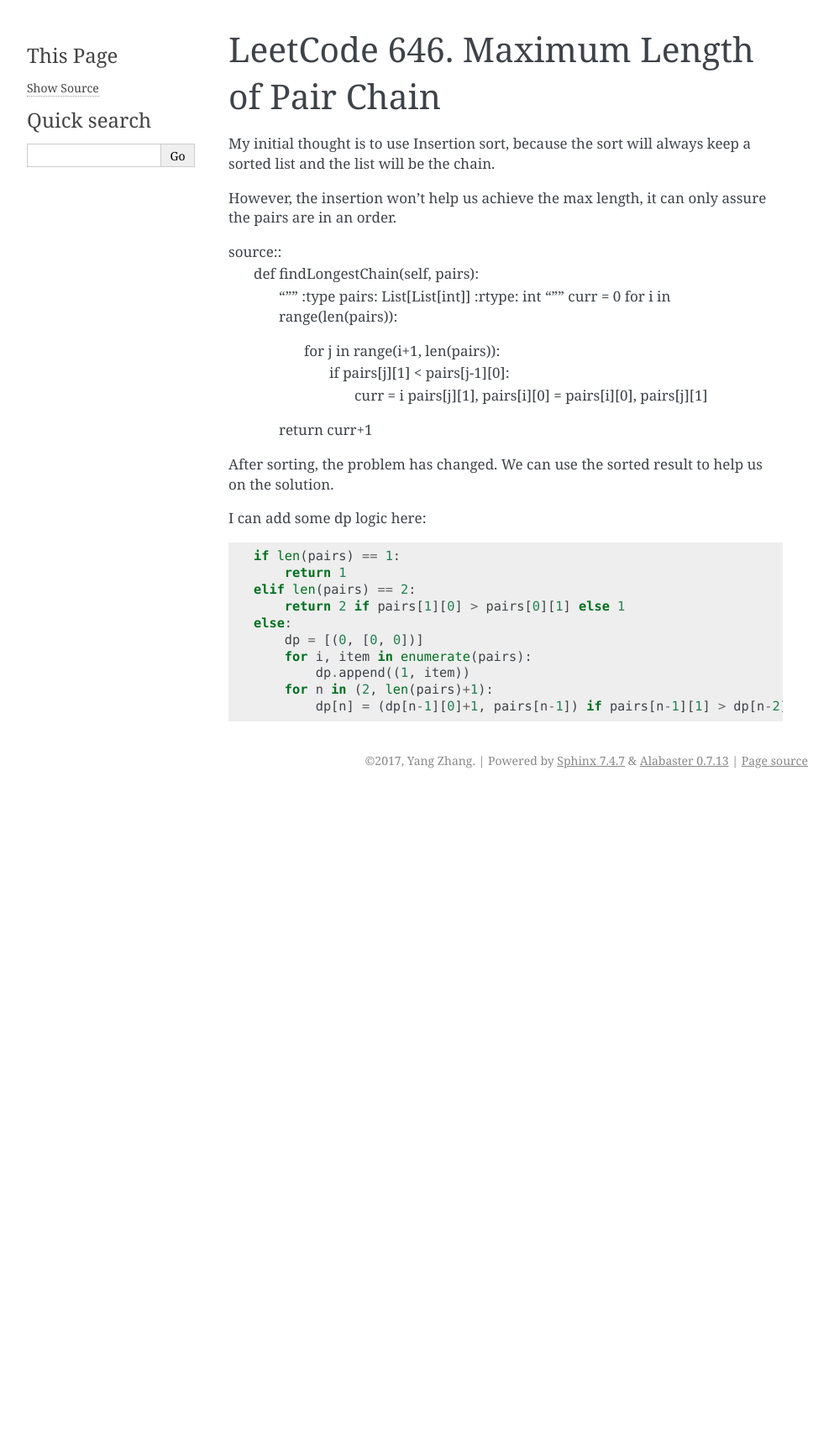
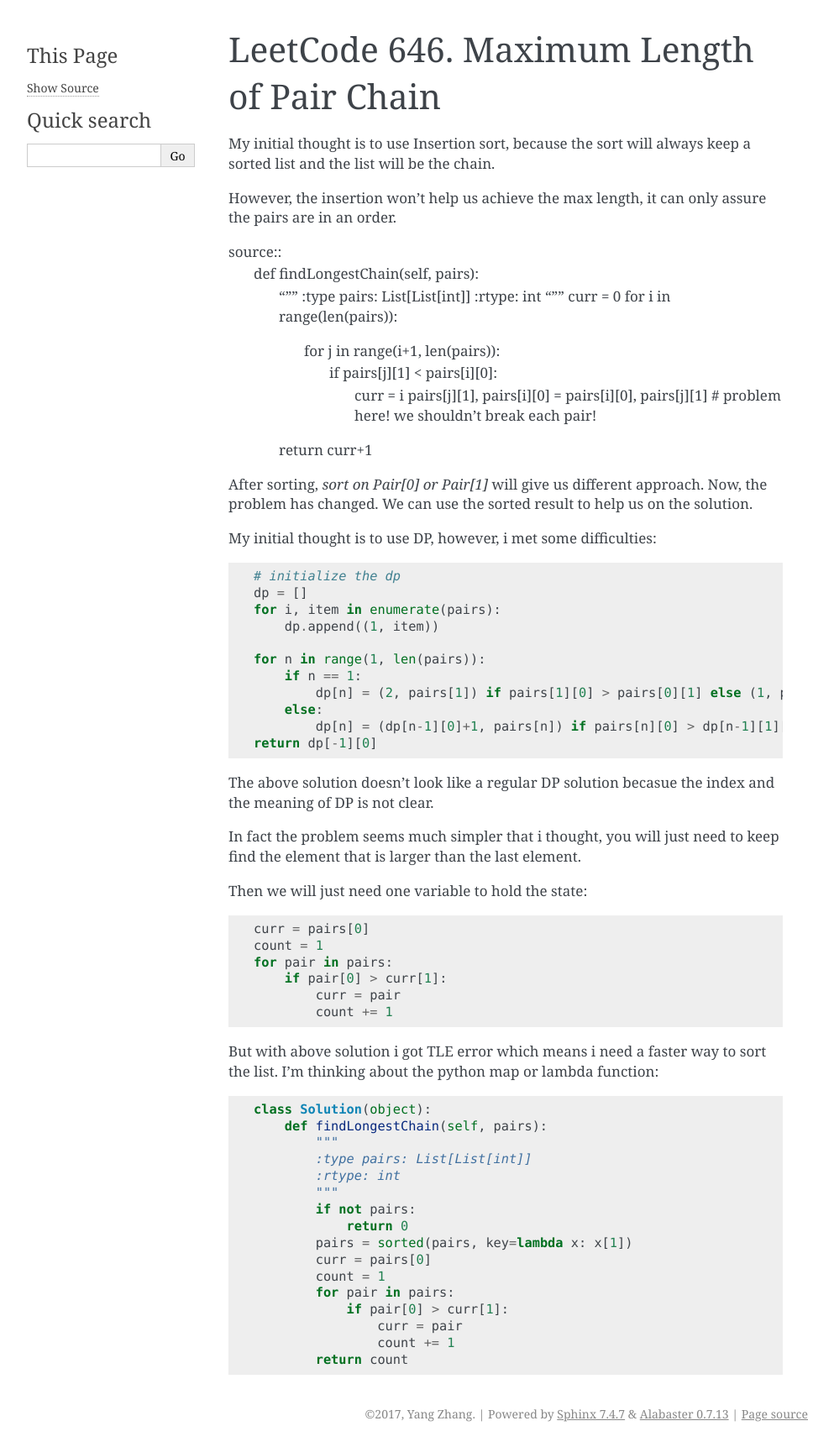
Before and after one commit to sheep-sheep/Mywebsite, a Sphinx documentation site: the page built from mysite/sphinx/leetcode.rst, in a window 1280 px wide. Shown: the whole page at 84% size, without its empty margins (148-1141 px from the left). Built offline with Sphinx 7.4.7, drawn with Linux system fonts in a browser that asks for light colours; formulas are drawn with MathJax 3; before the commit the page ends 945 px from its top, so only the background shows below that.

Commit message:
DP and regular

```diff
--- a/mysite/sphinx/leetcode.rst
+++ b/mysite/sphinx/leetcode.rst
@@ -16,22 +16,58 @@ source::
         curr = 0
         for i in range(len(pairs)):
             for j in range(i+1, len(pairs)):
-                if pairs[j][1] < pairs[j-1][0]:
+                if pairs[j][1] < pairs[i][0]:
                     curr = i
-                    pairs[j][1], pairs[i][0] = pairs[i][0], pairs[j][1]
+                    pairs[j][1], pairs[i][0] = pairs[i][0], pairs[j][1] # problem here! we shouldn't break each pair!
         return curr+1
 
-After sorting, the problem has changed. We can use the sorted result to help us on the solution.
+After sorting, *sort on Pair[0] or Pair[1]* will give us different approach. Now, the problem has changed. We can use the sorted result to help us on the solution.
 
-I can add some dp logic here::
+My initial thought is to use DP, however, i met some difficulties::
 
-        if len(pairs) == 1:
-            return 1
-        elif len(pairs) == 2:
-            return 2 if pairs[1][0] > pairs[0][1] else 1
-        else:
-            dp = [(0, [0, 0])]
-            for i, item in enumerate(pairs):
-                dp.append((1, item))
-            for n in (2, len(pairs)+1):
-                dp[n] = (dp[n-1][0]+1, pairs[n-1]) if pairs[n-1][1] > dp[n-2][1][0] else dp[n-2]
+        # initialize the dp
+        dp = []
+        for i, item in enumerate(pairs):
+            dp.append((1, item))
+
+        for n in range(1, len(pairs)):
+            if n == 1:
+                dp[n] = (2, pairs[1]) if pairs[1][0] > pairs[0][1] else (1, pairs[0])
+            else:
+                dp[n] = (dp[n-1][0]+1, pairs[n]) if pairs[n][0] > dp[n-1][1][1] else dp[n-1]
+        return dp[-1][0]
+
+The above solution doesn't look like a regular DP solution becasue the index and the meaning of DP is not clear.
+
+
+In fact the problem seems much simpler that i thought, you will just need to keep find the element
+that is larger than the last element.
+
+Then we will just need one variable to hold the state::
+
+        curr = pairs[0]
+        count = 1
+        for pair in pairs:
+            if pair[0] > curr[1]:
+                curr = pair
+                count += 1
+
+But with above solution i got TLE error which means i need a faster way to sort the list.
+I'm thinking about the python map or lambda function::
+
+    class Solution(object):
+        def findLongestChain(self, pairs):
+            """
+            :type pairs: List[List[int]]
+            :rtype: int
+            """
+            if not pairs:
+                return 0
+            pairs = sorted(pairs, key=lambda x: x[1])
+            curr = pairs[0]
+            count = 1
+            for pair in pairs:
+                if pair[0] > curr[1]:
+                    curr = pair
+                    count += 1
+            return count
```
